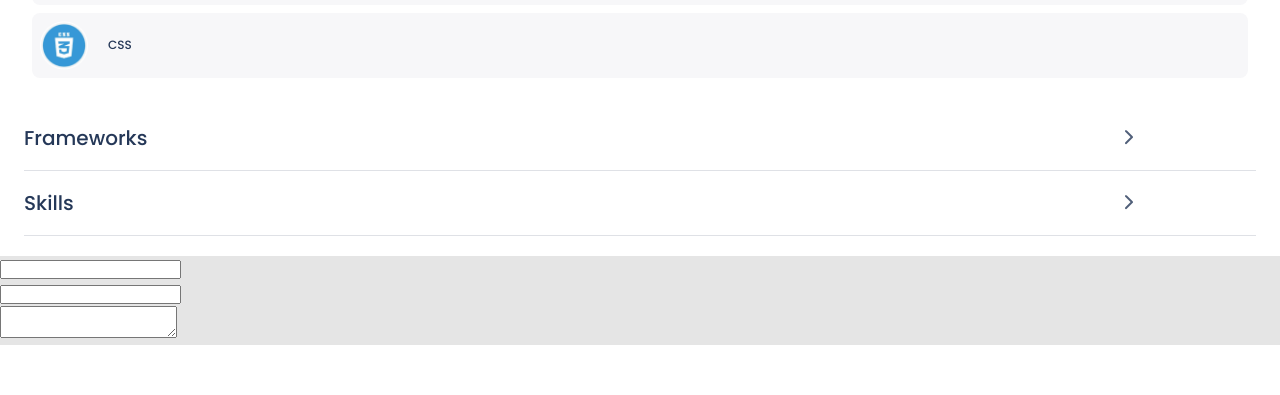
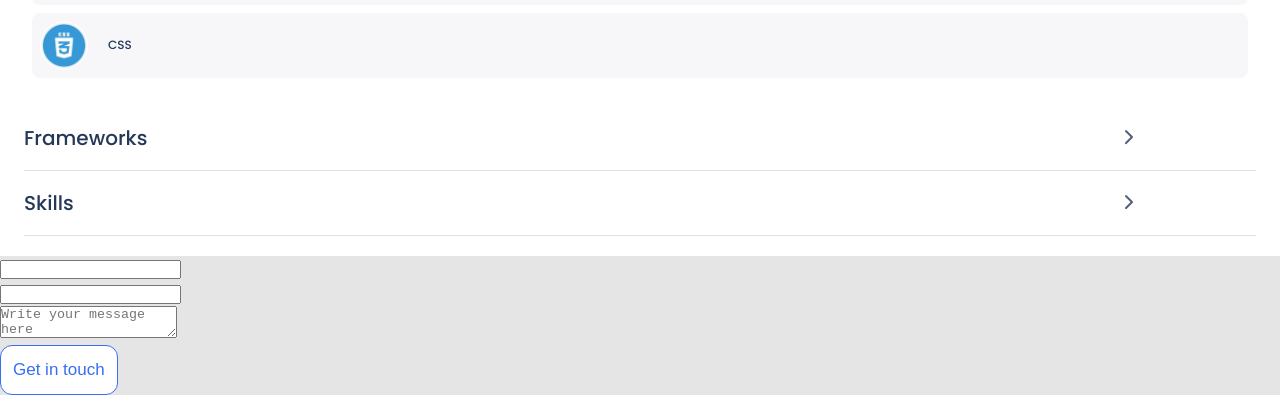
Before and after one commit to glorymugizi/myportfolio, a website: page index.html in a window 1280 px wide. Shown: the part 1834-2229 px from the top of the page. Before the commit the page ends 2179 px from the top, so only its background shows below. Drawn offline with Linux system fonts and the light colour scheme.

Commit message:
added a submit button

```diff
--- a/index.html
+++ b/index.html
@@ -264,7 +264,10 @@
             <input type="text" placeholder="" maxlength="30" />
           </div>
           <div><input type="email" /></div>
-          <div><textarea name="" id="" maxlength="500"></textarea></div>
+          <div><textarea name="" placeholder="Write your message here" id="" maxlength="500"></textarea></div>
+          <div>
+            <button>Get in touch</button>
+          </div>
         </form>
       </footer>
     </main>
```
